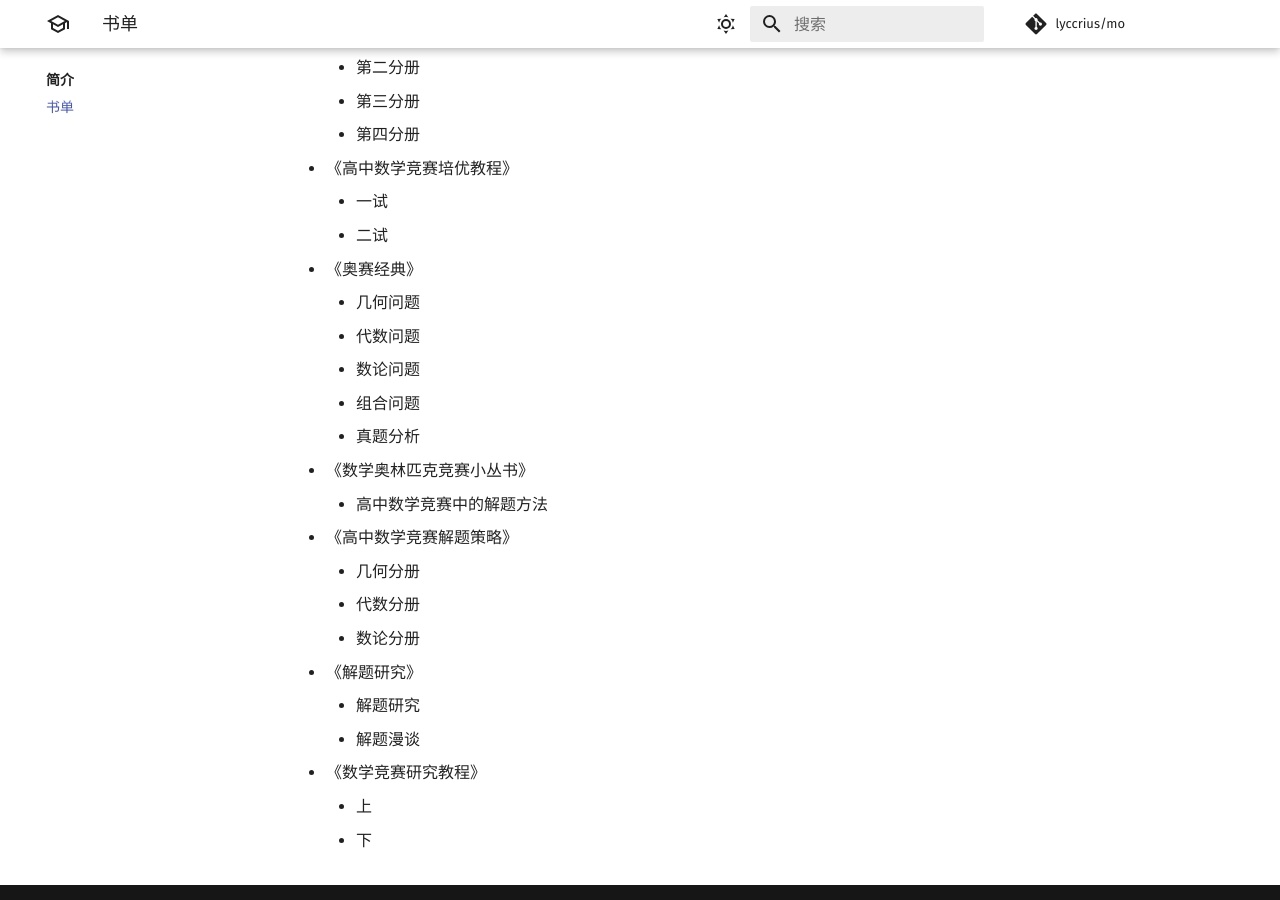
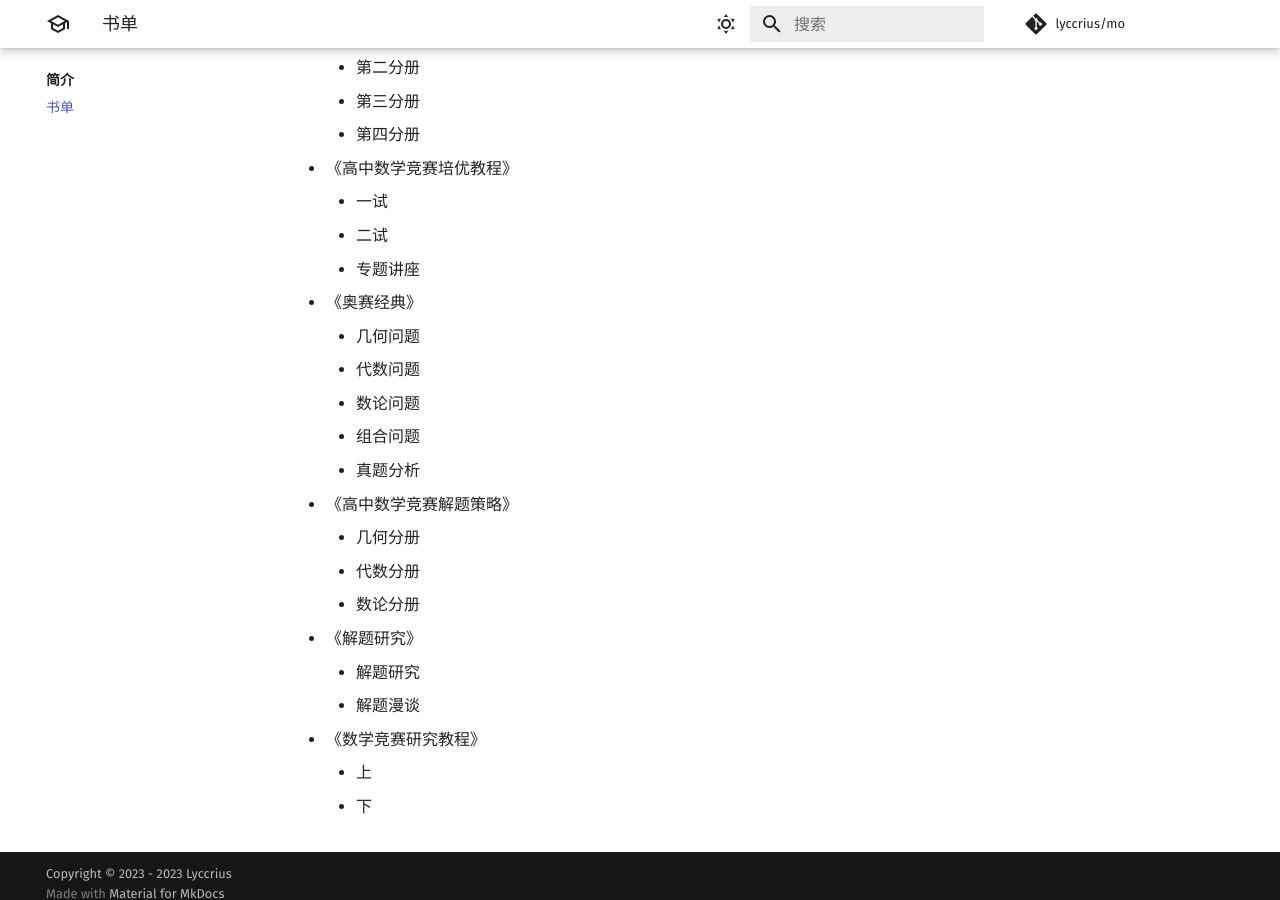
Before and after one commit to lyccrius/mo, an MkDocs documentation site: the page built from docs/list.md, in a window 1280 px wide and 900 px high, scrolled down 476 px. Built offline with MkDocs 1.6.1 and Material for MkDocs 9.7.7, drawn with Linux system fonts in a browser that asks for light colours; nearby versions of some CDN libraries; library files that are not in the unit come from our copies; comment, search, counter and statistics services are not loaded.

Commit message:
培优教程专题讲座

```diff
--- a/docs/list.md
+++ b/docs/list.md
@@ -13,14 +13,13 @@
 *	《高中数学竞赛培优教程》
 	*	一试
 	*	二试
+	*	专题讲座
 *	《奥赛经典》
 	*	几何问题
 	*	代数问题
 	*	数论问题
 	*	组合问题
 	*	真题分析
-*	《数学奥林匹克竞赛小丛书》
-	*	高中数学竞赛中的解题方法
 *	《高中数学竞赛解题策略》
 	*	几何分册
 	*	代数分册
```
